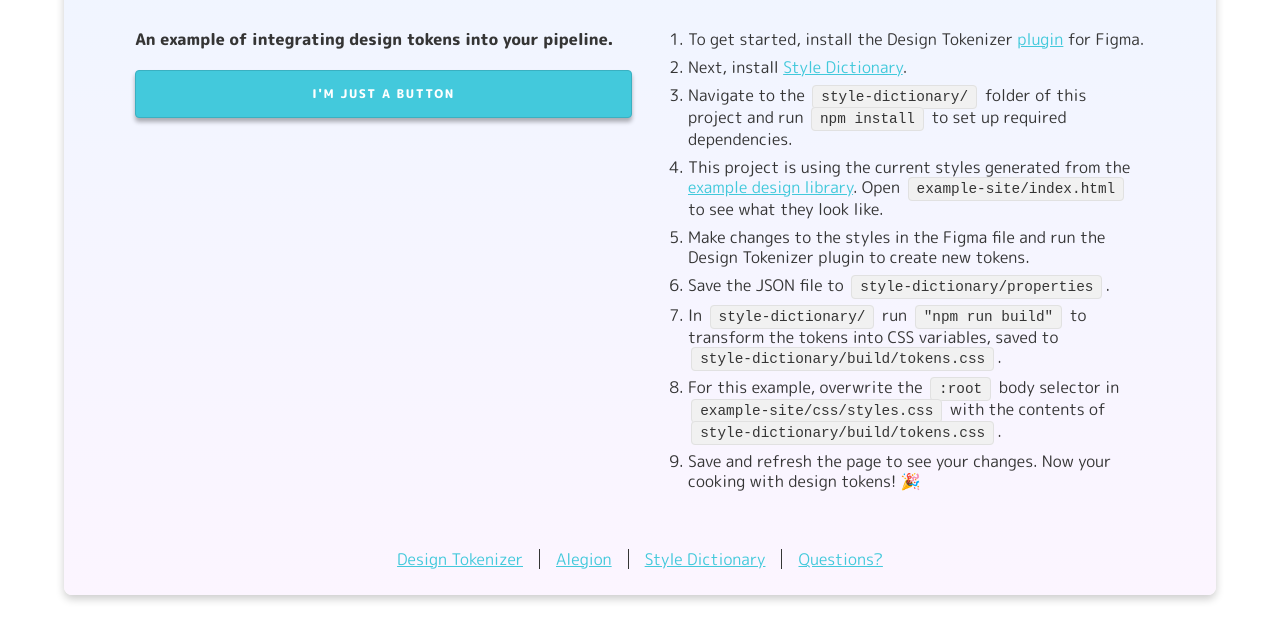
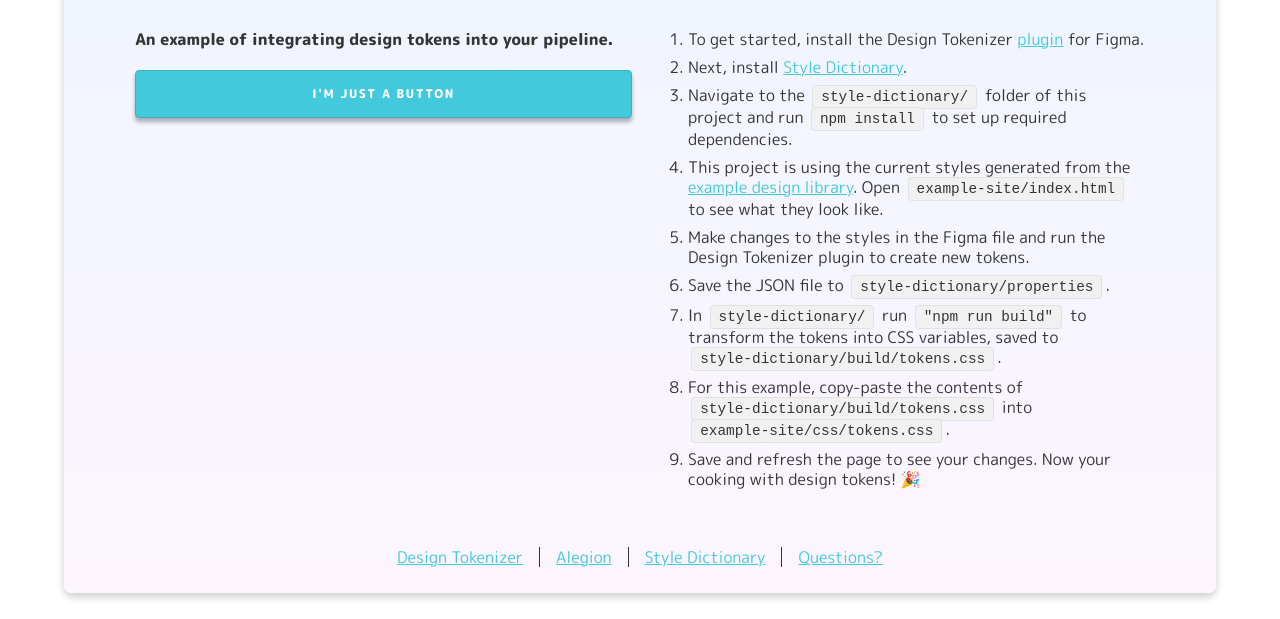
Before and after one commit to leebert/design-tokenizer-integration-example, a plain HTML site: page example-site/index.html in a window 1280 px wide. Shown: the part 259-878 px from the top of the page. Drawn offline with Linux system fonts and the light colour scheme.

Commit message:
Bug Fixes & Improvements:
- Parse line heights from source JSON file
- Stringify font names
- Pulled tokens out of main css file and placed in a dedicated token file.

```diff
--- a/example-site/css/styles.css
+++ b/example-site/css/styles.css
@@ -1,86 +1,4 @@
-/*
-    * styles.css
-    * Lee Brenner
-    * 11/24/2019
-    *
-    * ––––––––––––––––––––––––––––––––––––––––––––––––––
-    *
-    * NOTE ABOUT THE TOKENS:
-    * My initial approach was to import the CSS variables:
-    *     @import url('tokens.css');
-    * But anything in the style sheet that references a unit value from the imported tokens seems to be invalid, for example:
-    *     border-radius: var(--style-size-corner-radius-standard); //Does not work
-    * The only work-around I could figure out was to explicitly cast the imported token like so:
-    *     border-radius: calc(var(--style-size-corner-radius-standard) * 1px);
-    * I opted for pasting the variables in the root CSS file to avoid the cast, feels like a cleaner solution to me.
-*/
-
-/* Tokens –––––––––––––––––––––––––––––––––––––––––––––––––– */
-:root {
-    --style-color-text-standard: #353535;
-    --style-color-text-link: #42c9db;
-    --style-color-ui-warning: #fda34f;
-    --style-color-ui-background-gradient-stop-1: #ecf5ff;
-    --style-color-ui-background-gradient-stop-2: #fcf5ff;
-    --style-color-ui-background-gradient-transform-1-stop-1: 0.00000;
-    --style-color-ui-background-gradient-transform-1-stop-2: 0.00000;
-    --style-color-ui-background-gradient-transform-1-stop-3: 0.00000;
-    --style-color-ui-background-gradient-transform-2-stop-1: 1.00000;
-    --style-color-ui-background-gradient-transform-2-stop-2: 1.00000;
-    --style-color-ui-background-gradient-transform-2-stop-3: 1.00000;
-    --style-color-button-default: #43c9dc;
-    --style-color-button-hover: #56def2;
-    --style-color-button-active: #3ab0c1;
-    --style-typography-text-large-font-name: Helvetica-Regular;
-    --style-typography-text-large-size: 24px;
-    --style-typography-text-large-transform: none;
-    --style-typography-text-large-decoration: none;
-    --style-typography-text-large-letter-spacing: 0px;
-    --style-typography-text-regular-font-name: Helvetica-Regular;
-    --style-typography-text-regular-size: 16px;
-    --style-typography-text-regular-transform: none;
-    --style-typography-text-regular-decoration: none;
-    --style-typography-text-regular-letter-spacing: 0px;
-    --style-typography-text-small-font-name: Helvetica-Regular;
-    --style-typography-text-small-size: 10px;
-    --style-typography-text-small-transform: none;
-    --style-typography-text-small-decoration: none;
-    --style-typography-text-small-letter-spacing: 0px;
-    --style-typography-text-x-small-font-name: Helvetica-Light;
-    --style-typography-text-x-small-size: 8px;
-    --style-typography-text-x-small-transform: none;
-    --style-typography-text-x-small-decoration: none;
-    --style-typography-text-x-small-letter-spacing: 0px;
-    --style-typography-button-font-name: Helvetica-Bold;
-    --style-typography-button-size: 12px;
-    --style-typography-button-transform: uppercase;
-    --style-typography-button-decoration: none;
-    --style-typography-button-letter-spacing: 0px;
-    --style-typography-link-font-name: Helvetica-Regular;
-    --style-typography-link-size: 12px;
-    --style-typography-link-transform: none;
-    --style-typography-link-decoration: underline;
-    --style-typography-link-letter-spacing: 0px;
-    --style-effect-ui-standard-dropshadow-type: DROP_SHADOW;
-    --style-effect-ui-standard-dropshadow-radius: 4px;
-    --style-effect-ui-standard-dropshadow-color: #0000004c;
-    --style-effect-ui-standard-dropshadow-offset-x: 0px;
-    --style-effect-ui-standard-dropshadow-offset-y: 4px;
-    --style-effect-ui-soft-dropshadow-type: DROP_SHADOW;
-    --style-effect-ui-soft-dropshadow-radius: 8px;
-    --style-effect-ui-soft-dropshadow-color: #00000033;
-    --style-effect-ui-soft-dropshadow-offset-x: 0px;
-    --style-effect-ui-soft-dropshadow-offset-y: 4px;
-    --style-grid-standard: 8px;
-    --style-size-spacer-medium: 16px;
-    --style-size-spacer-large: 24px;
-    --style-size-spacer-x-large: 32px;
-    --style-size-spacer-xx-large: 48px;
-    --style-size-corner-radius-standard: 4px;
-    --style-size-corner-radius-container: 8px;
-    --style-size-border-button: 1px;
-    --style-size-border-textfield: 2px;
-  }
+@import "tokens.css";
 
 /* Elements –––––––––––––––––––––––––––––––––––––––––––––––––– */
 
--- /dev/null
+++ b/example-site/css/tokens.css
@@ -0,0 +1,66 @@
+/* Paste tokens in here –––––––––––––––––––––––––––––––––––––––––––––––––– */
+:root {
+    --style-color-text-standard: #353535;
+    --style-color-text-link: #42c9db;
+    --style-color-ui-warning: #fda34f;
+    --style-color-ui-background-gradient-stop-1: #ecf5ff;
+    --style-color-ui-background-gradient-stop-2: #fcf5ff;
+    --style-color-ui-background-gradient-transform-1-stop-1: 0.00000;
+    --style-color-ui-background-gradient-transform-1-stop-2: 0.00000;
+    --style-color-ui-background-gradient-transform-1-stop-3: 0.00000;
+    --style-color-ui-background-gradient-transform-2-stop-1: 1.00000;
+    --style-color-ui-background-gradient-transform-2-stop-2: 1.00000;
+    --style-color-ui-background-gradient-transform-2-stop-3: 1.00000;
+    --style-color-button-default: #43c9dc;
+    --style-color-button-hover: #56def2;
+    --style-color-button-active: #3ab0c1;
+    --style-typography-text-large-font-name: "Helvetica-Regular";
+    --style-typography-text-large-size: 24px;
+    --style-typography-text-large-transform: none;
+    --style-typography-text-large-decoration: none;
+    --style-typography-text-large-letter-spacing: 0px;
+    --style-typography-text-regular-font-name: "Helvetica-Regular";
+    --style-typography-text-regular-size: 16px;
+    --style-typography-text-regular-transform: none;
+    --style-typography-text-regular-decoration: none;
+    --style-typography-text-regular-letter-spacing: 0px;
+    --style-typography-text-small-font-name: "Helvetica-Regular";
+    --style-typography-text-small-size: 10px;
+    --style-typography-text-small-transform: none;
+    --style-typography-text-small-decoration: none;
+    --style-typography-text-small-letter-spacing: 0px;
+    --style-typography-text-x-small-font-name: "Helvetica-Light";
+    --style-typography-text-x-small-size: 8px;
+    --style-typography-text-x-small-transform: none;
+    --style-typography-text-x-small-decoration: none;
+    --style-typography-text-x-small-letter-spacing: 0px;
+    --style-typography-button-font-name: "Helvetica-Bold";
+    --style-typography-button-size: 12px;
+    --style-typography-button-transform: uppercase;
+    --style-typography-button-decoration: none;
+    --style-typography-button-letter-spacing: 0px;
+    --style-typography-link-font-name: "Helvetica-Regular";
+    --style-typography-link-size: 12px;
+    --style-typography-link-transform: none;
+    --style-typography-link-decoration: underline;
+    --style-typography-link-letter-spacing: 0px;
+    --style-effect-ui-standard-dropshadow-type: DROP_SHADOW;
+    --style-effect-ui-standard-dropshadow-radius: 4px;
+    --style-effect-ui-standard-dropshadow-color: #0000004c;
+    --style-effect-ui-standard-dropshadow-offset-x: 0px;
+    --style-effect-ui-standard-dropshadow-offset-y: 4px;
+    --style-effect-ui-soft-dropshadow-type: DROP_SHADOW;
+    --style-effect-ui-soft-dropshadow-radius: 8px;
+    --style-effect-ui-soft-dropshadow-color: #00000033;
+    --style-effect-ui-soft-dropshadow-offset-x: 0px;
+    --style-effect-ui-soft-dropshadow-offset-y: 4px;
+    --style-grid-standard: 8px;
+    --style-size-spacer-medium: 16px;
+    --style-size-spacer-large: 24px;
+    --style-size-spacer-x-large: 32px;
+    --style-size-spacer-xx-large: 48px;
+    --style-size-corner-radius-standard: 4px;
+    --style-size-corner-radius-container: 8px;
+    --style-size-border-button: 1px;
+    --style-size-border-textfield: 2px;
+  }
--- a/example-site/index.html
+++ b/example-site/index.html
@@ -32,7 +32,7 @@
                         <li>Make changes to the styles in the Figma file and run the Design Tokenizer plugin to create new tokens.</li>
                         <li>Save the JSON file to <code>style-dictionary/properties</code>.</li>
                         <li>In <code>style-dictionary/</code> run <code>"npm run build"</code> to transform the tokens into CSS variables, saved to <code>style-dictionary/build/tokens.css</code>.</li>
-                        <li>For this example, overwrite the <code>:root</code> body selector in <code>example-site/css/styles.css</code> with the contents of <code>style-dictionary/build/tokens.css</code>.</li>
+                        <li>For this example, copy-paste the contents of <code>style-dictionary/build/tokens.css</code> into <code>example-site/css/tokens.css</code>.</li>
                         <li>Save and refresh the page to see your changes. Now your cooking with design tokens! 🎉</li>
                     </ol>
                 </section>
```
Also changed, not shown: style-dictionary/build.js (+13 -1 lines), README.md.
